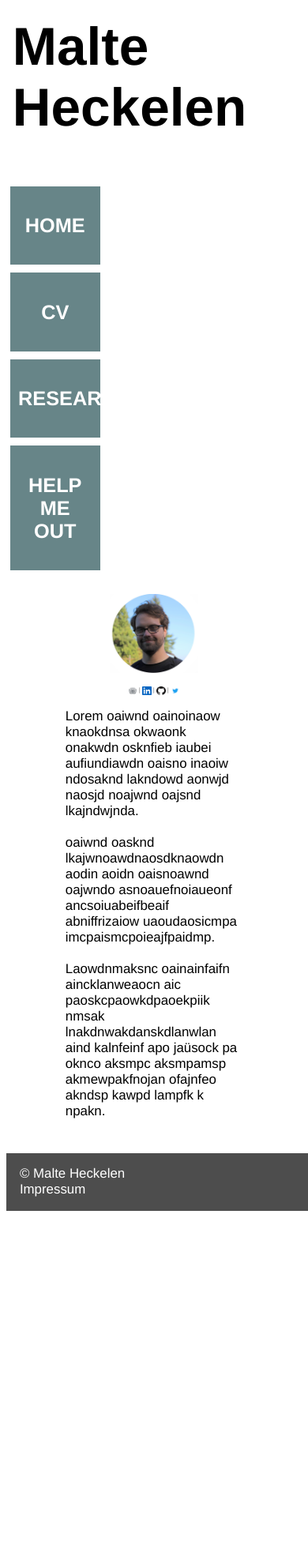
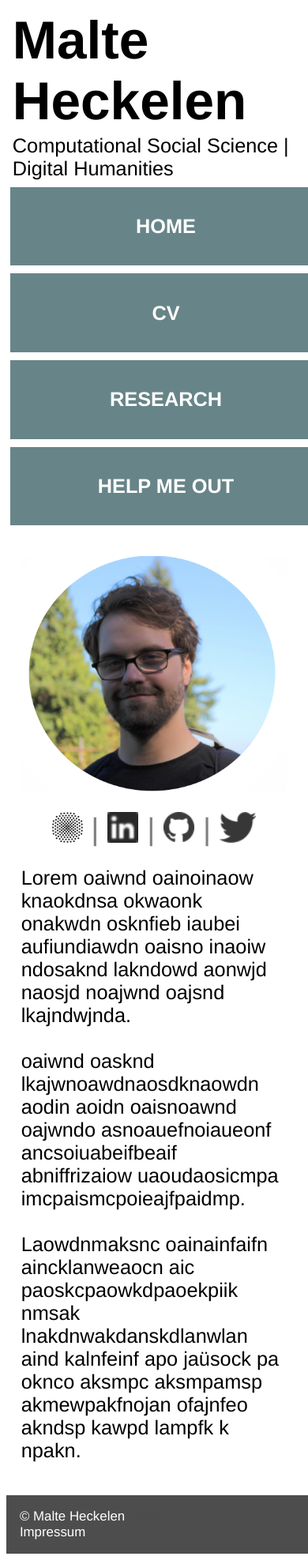
Before and after one commit to malteheckelen/malteheckelen_site, a Django app: page / in a window 390 px wide; the page is wider, and only the part inside the window is pictured. Shown: that part at 79% size. Before the commit the page ends 1533 px from the top of that part, so only its background shows below. Run offline with Django 3.2, Linux system fonts and the light colour scheme.

Commit message:
fiddled with the social media logos, portrait mode etc

```diff
--- a/home/templates/home/index.html
+++ b/home/templates/home/index.html
@@ -6,10 +6,10 @@
 <img class='homepic' src='{% static "jpg/heckelen_round.jpg"%}' />
 
 <div class='logos'>
-	<a href=''><img src='{% static "png/ustutt.png" %}' /></a>&nbsp;|&nbsp;
-	<a href=''><img src='{% static "png/linkedin.png" %}' /></a> &nbsp;|&nbsp;
-	<a href=''><img src='{% static "png/github.png" %}' /></a> &nbsp;|&nbsp;
-	<a href=''><img src='{% static "png/twitter.png" %}' /></a>
+	<a href='https://www.ilw.uni-stuttgart.de/en/institute/team/Heckelen-00002/' target='_blank'><img src='{% static "png/ustutt.png" %}' /></a>&nbsp;|&nbsp;
+	<a href='https://www.linkedin.com/in/malte-heckelen-816a5a116' target='_blank'><img src='{% static "png/linkedin.png" %}' /></a> &nbsp;|&nbsp;
+	<a href='https://github.com/malteheckelen' target='_blank'><img src='{% static "png/github.png" %}' /></a> &nbsp;|&nbsp;
+	<a href='https://twitter.com/Boomcrashkapow' target='_blank'><img src='{% static "png/twitter.png" %}' /></a>
 </div>
 
 <p class='homeblurb'>
--- a/static/css/style.css
+++ b/static/css/style.css
@@ -1,17 +1,18 @@
 /** Media Queries: Spezifizieren ein Ausgabemedium und ein Kriterium, das abgefragt wird; hier max-width, es könnte aber auch min-width oder etwas anderes sein **/
-/** Praxis: Mehrere Media Queries in einer CSS-Datei, um möglichst viele Situationen abdecken zu können (Smartphone, Desktop-Browser, Widescreen u.a.) **/
+/** Praxis: Mehrere Media Queries in einer CSS-Datei, um möglichst viele Situationen abdecken zu können (Smartphone, Desktop-Browser, Widescreen u.a.) and (max-width: 767.98px) and **/
 
-@media only screen and (max-width: 600px) {
+@media only screen and (orientation: portrait) {
 
-	.hometop {
+	body {
+		background-color:white;
+		font-family:'Helvetica';
+		font-size:10vw;
+
+	}
+
+	.top {
 		flex-direction:row;
 		justify-content:space-between;
-	}
-
-	.homepic {
-		display:block;
-		max-width: 40%;
-		max-height: 40%;
 	}
 
 	.nav {
@@ -21,11 +22,62 @@
 
 	}
 
+	.nav > a {
+		width:100%;
+	}
+
 	.navitem {
-		width:100%;
+		height:25%;
 		padding:0px;
 		margin:0px;
 
+	}
+
+	.titlename {
+		padding:1vw;
+		padding-left:1vw;
+	}
+
+	.homeblurb {
+		max-width:90%;
+		min-width:90%;
+	}
+
+
+	body > .homepic {
+
+		padding:0;
+		width:90%;
+		margin-top:3vh;
+		margin-bottom:3vh;
+		margin-left:auto;
+		margin-right:auto;
+		max-width:100%;
+		max-height:100%;
+		min-width:100px;
+		min-height:100px;
+
+	}
+
+	body > .logos > a > img {
+		height:10vw;
+	}
+
+	body > .logos {
+		font-size:10vw;
+	}
+
+	body > .fields {
+		display:flex;
+		flex-direction:column;
+		padding:0;
+		padding-left:2vw;
+		padding-bottom:1vw;
+	}
+
+	.fields > p {
+		padding:0;
+		margin:0;
 	}
 
 }
@@ -33,11 +85,22 @@
 body {
 	background-color:white;
 	font-family:'Helvetica';
-	font-size:2vh;
+	font-size:3vh;
 
 }
 
-.hometop {
+.fields {
+	display:flex;
+	flex-direction:row;
+	padding:0;
+	padding-left:2vw;
+}
+
+.fields > p {
+	padding-right:1vw;
+}
+
+.top {
 
 	display:flex;
 	flex-direction:column;
@@ -47,8 +110,8 @@ body {
 .titlename {
 
 	font-size:8vh;
-	padding:3vw;
 	padding-left:2vw;
+	margin-bottom:0;
 
 }
 
@@ -76,7 +139,6 @@ body {
 .nav {
 
 	background-color:white;
-/**	padding:30px; **/
 	padding-bottom:1vh;
 	width:100%;
 	display:flex;
@@ -114,7 +176,7 @@ body {
 	color:white;
 	margin-top:5vh;
 	padding:2vh;
-	width:100%;
+	width:100vw;
 }
 
 .footer > a {
--- a/templates/base.html
+++ b/templates/base.html
@@ -3,7 +3,11 @@
 <meta name="viewport" content="width=device-width, initial-scale=1.0" />
 
 <h1 class='titlename'>Malte Heckelen</h1>
-<div class='hometop'>
+<div class='fields'>
+	<p>Computational Social Science |</p>
+	<p>Digital Humanities</p>
+</div>
+<div class='top'>
 	<header class='nav'>
 
 		<a href='/' class="navitem">
@@ -25,6 +29,6 @@
 {% block content %}{% endblock %}
 
 <div class='footer'>
-	&#169; Malte Heckelen<br>
+	&#169; Malte Heckelen <span style='color:#4d4d4d;'>fnord</span><br>
 	<a href=''>Impressum</a>
 </div>
```
Also changed, not shown: static/png/github.png, static/png/linkedin.png, static/png/twitter.png, static/png/ustutt.png.
